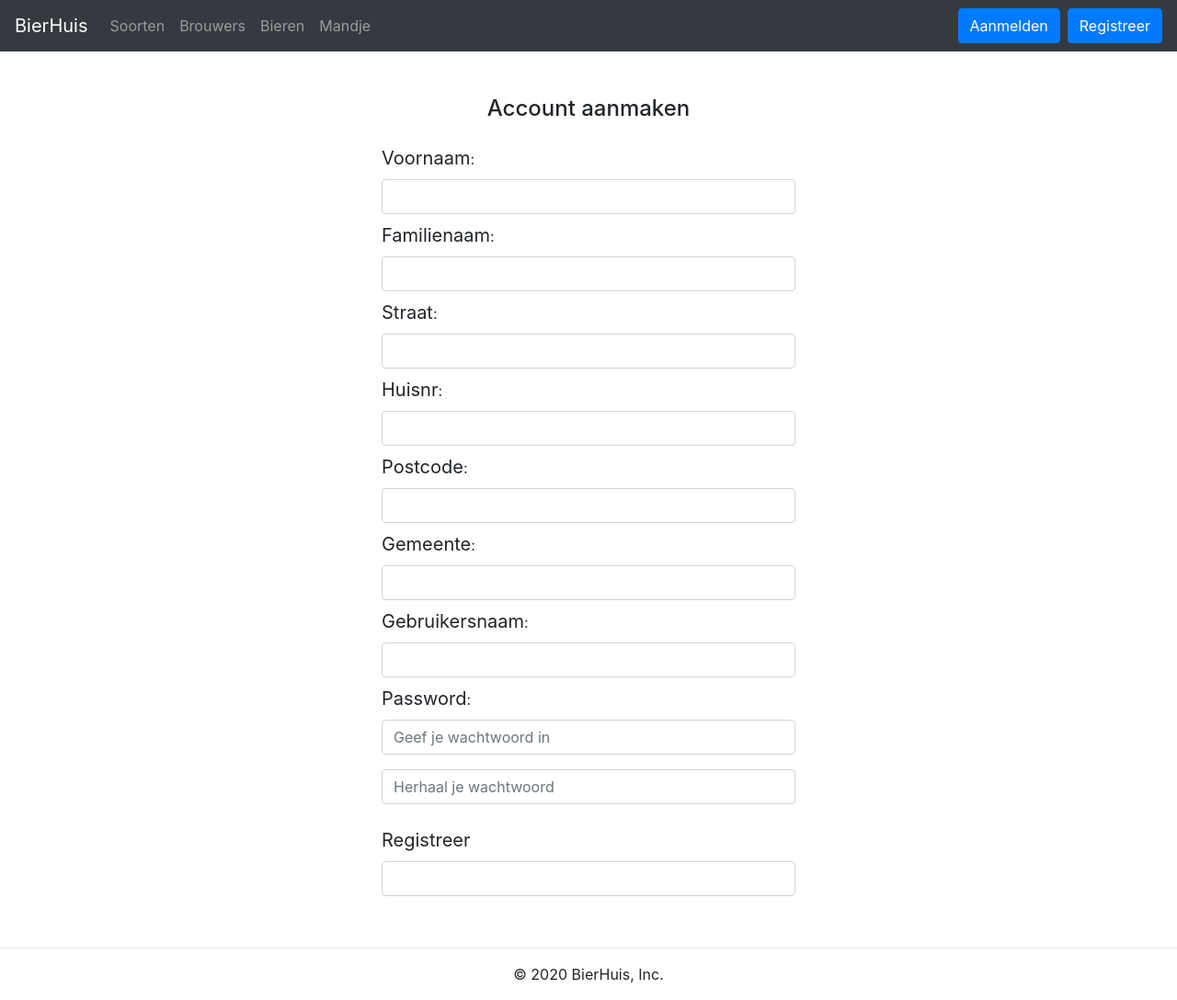
After one commit to Dominat0rr/php-symfony-bierhuis, a Symfony app: template templates/registratie/index.html.twig in a window 1280 px wide. The commit adds this page. Shown: the whole page at 92% size. Run offline with Twig, Linux system fonts and the light colour scheme; the template is opened without the code that fills it, so the values that code supplies are empty; form fields are guessed from the names that the template uses; some libraries are stand-ins or nearby versions.

Commit message:
Added registratiecontroller
Added registratiecontroller
Added registratieform

```diff
--- a/public/css/style.css
+++ b/public/css/style.css
@@ -65,6 +65,27 @@ li {
     margin-bottom: 1.5rem;
 }
 
+.form-registratie {
+    display: flex;
+    justify-content: center;
+    align-content: center;
+    margin: auto;
+    margin-top: 1rem !important;
+}
+
+.form-registratie input {
+    width: 450px;
+}
+
+.form-registratie label {
+    font-size: 1.25rem;
+    margin-top: 0.5rem;
+}
+
+.repeat-password {
+    margin-top: 1rem;
+}
+
 /*.footer {*/
 /*    display: flex !important;*/
 /*    justify-content: center;*/
--- a/templates/base.html.twig
+++ b/templates/base.html.twig
@@ -36,7 +36,8 @@
                 {% if is_granted('IS_AUTHENTICATED_FULLY') %}
                     <a class="btn btn-danger" href="{{ path("app_logout") }}">Logout</a>
                 {% else %}
-                    <a class="btn btn-primary" href="{{ path("app_login") }}">Login</a>
+                    <a class="btn btn-primary" href="{{ path("app_login") }}">Aanmelden</a>
+                    <a class="ml-2 btn btn-primary" href="{{ path("registratie.registratie") }}">Registreer</a>
                 {% endif %}
             </div>
         </div>
--- /dev/null
+++ b/templates/registratie/index.html.twig
@@ -0,0 +1,123 @@
+{% extends 'base.html.twig' %}
+
+{% block title %}BierHuis | Registratie{% endblock %}
+
+{% block body %}
+    {%  for message in app.flashes("succes") %}
+        <div class="alert alert-success">
+            {{ message }}
+        </div>
+    {%  endfor %}
+
+    {%  for message in app.flashes("error") %}
+        <div class="alert alert-danger">
+            {{ message }}
+        </div>
+    {%  endfor %}
+
+    <h4 class="mt-5 text-center">Account aanmaken</h4>
+    <div class="form form-registratie">
+    {{ form_start(form) }}
+        <div class="my-custom-class-for-errors">
+            {{ form_errors(form) }}
+        </div>
+
+        <div class="row">
+            <div class="col">
+                {{ form_label(form.voornaam) }}:
+            </div>
+        </div>
+        <div class="row">
+            <div class="col">
+                {{ form_widget(form.voornaam) }}
+            </div>
+        </div>
+
+        <div class="row">
+            <div class="col">
+                {{ form_label(form.familienaam) }}:
+            </div>
+        </div>
+        <div class="row">
+            <div class="col">
+                {{ form_widget(form.familienaam) }}
+            </div>
+        </div>
+
+        <div class="row">
+            <div class="col">
+                {{ form_label(form.straat) }}:
+            </div>
+        </div>
+        <div class="row">
+            <div class="col">
+                {{ form_widget(form.straat) }}
+            </div>
+        </div>
+
+        <div class="row">
+            <div class="col">
+                {{ form_label(form.huisnr) }}:
+            </div>
+        </div>
+        <div class="row">
+            <div class="col">
+                {{ form_widget(form.huisnr) }}
+            </div>
+        </div>
+
+        <div class="row">
+            <div class="col">
+                {{ form_label(form.postcode) }}:
+            </div>
+        </div>
+        <div class="row">
+            <div class="col">
+                {{ form_widget(form.postcode) }}
+            </div>
+        </div>
+
+        <div class="row">
+            <div class="col">
+                {{ form_label(form.gemeente) }}:
+            </div>
+        </div>
+        <div class="row">
+            <div class="col">
+                {{ form_widget(form.gemeente) }}
+            </div>
+        </div>
+
+        <div class="row">
+            <div class="col">
+                {{ form_label(form.gebruikersnaam) }}:
+            </div>
+        </div>
+        <div class="row">
+            <div class="col">
+                {{ form_widget(form.gebruikersnaam) }}
+            </div>
+        </div>
+
+        <div class="row">
+            <div class="col">
+                {{ form_label(form.password) }}:
+            </div>
+        </div>
+        <div class="row">
+            <div class="col">
+{#                {{ form_widget(form.password.first) }}#}
+                {{ form_widget(form.password.first, { 'attr': {'class': 'form-control', 'placeholder': 'Geef je wachtwoord in', 'value':''}  }) }}
+                {{ form_widget(form.password.second, { 'attr': {'class': 'form-control repeat-password', 'placeholder': 'Herhaal je wachtwoord', 'value':''}  }) }}
+            </div>
+        </div>
+
+        <div class="row mt-3">
+            <div class="col">
+                {{ form_row(form.Registreer) }}
+            </div>
+        </div>
+    {{ form_end(form) }}
+    </div>
+
+{% endblock %}
```
Also changed, not shown: src/Controller/RegistratieController.php (added, +50 -0 lines), src/Entity/Gebruiker.php (+175 -1 lines), src/Form/GebruikerRegistratieFormType.php (added, +45 -0 lines), tests/Entity/GebruikerTest.php (added, +11 -0 lines), Database/php-bierhuis.sql.
